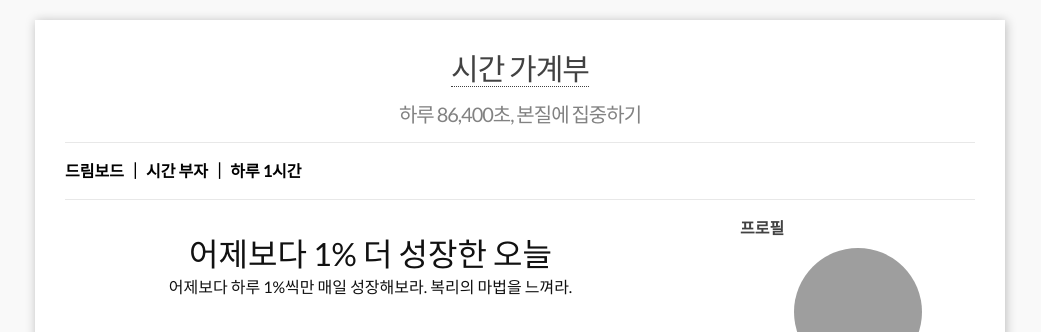
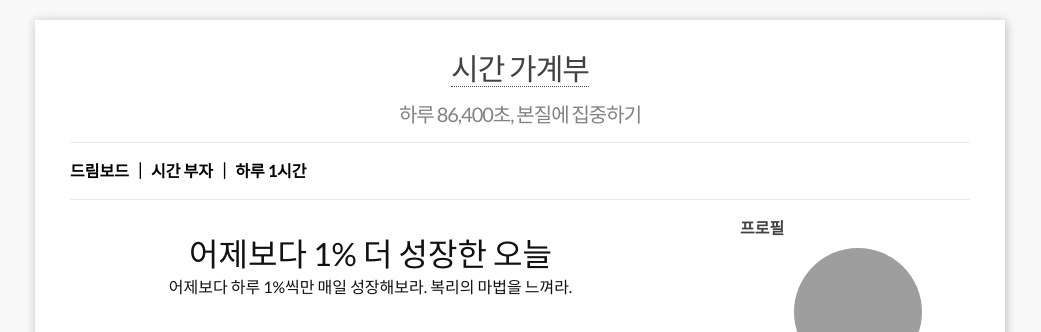
Before and after one commit to leevra/self-management.leeseungju.com, a Jekyll site: the page built from index.html, in a window 1280 px wide. Shown: the top 332 px of the page, without its empty margins (120-1161 px from the left). Built offline with Jekyll 4.4.1, drawn with Linux system fonts in a browser that asks for light colours; the list of posts is cut into pages by our own code; grey boxes are pictures that could not be loaded.

Commit message:
Update main.scss

```diff
--- a/css/main.scss
+++ b/css/main.scss
@@ -28,7 +28,7 @@ $code-font-color:  #eee;
 
 
 // Width of the content area
-$content-width:    1000px;
+$content-width:    960px;
 $page-width:       1000px;
 
 $on-palm:          600px;
```
